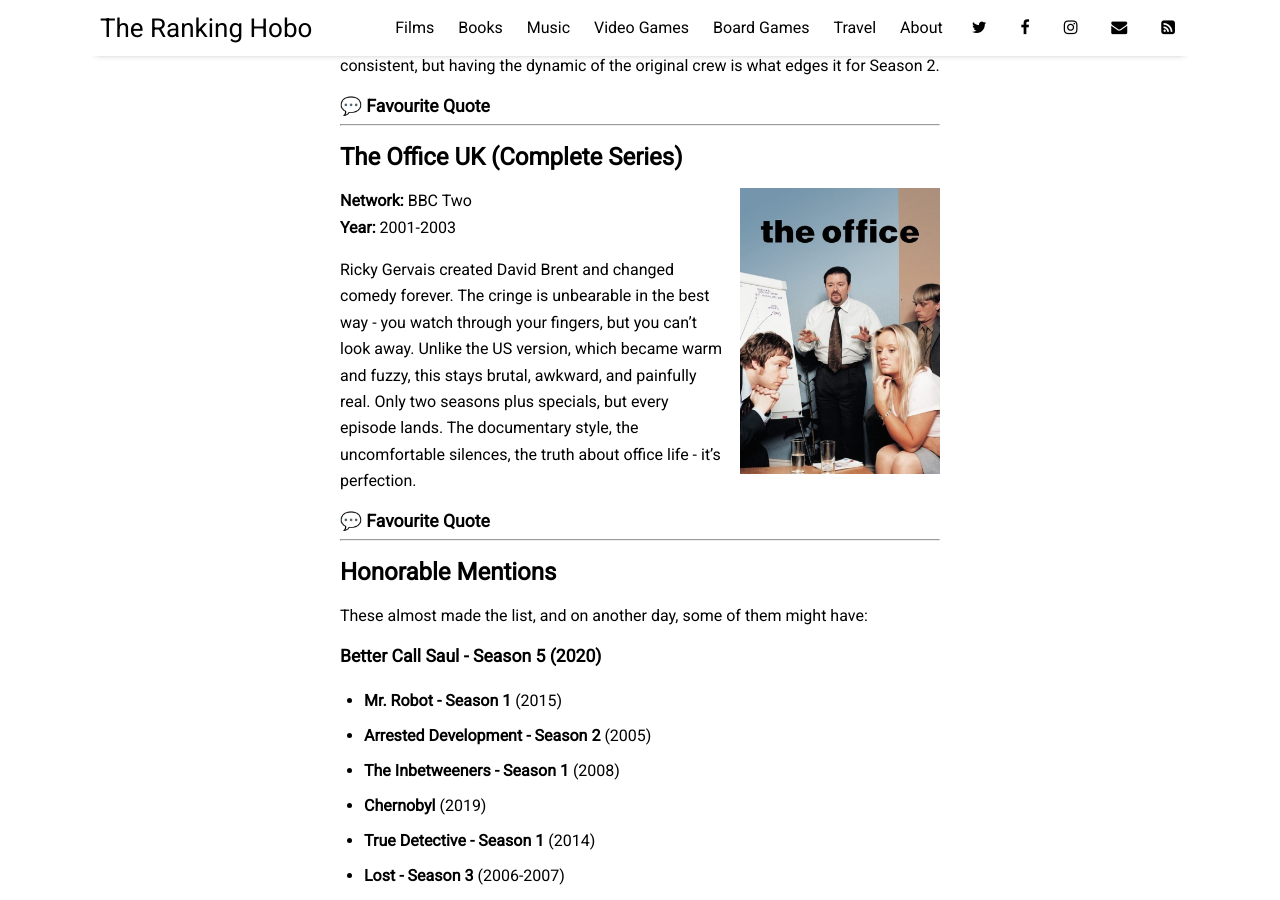
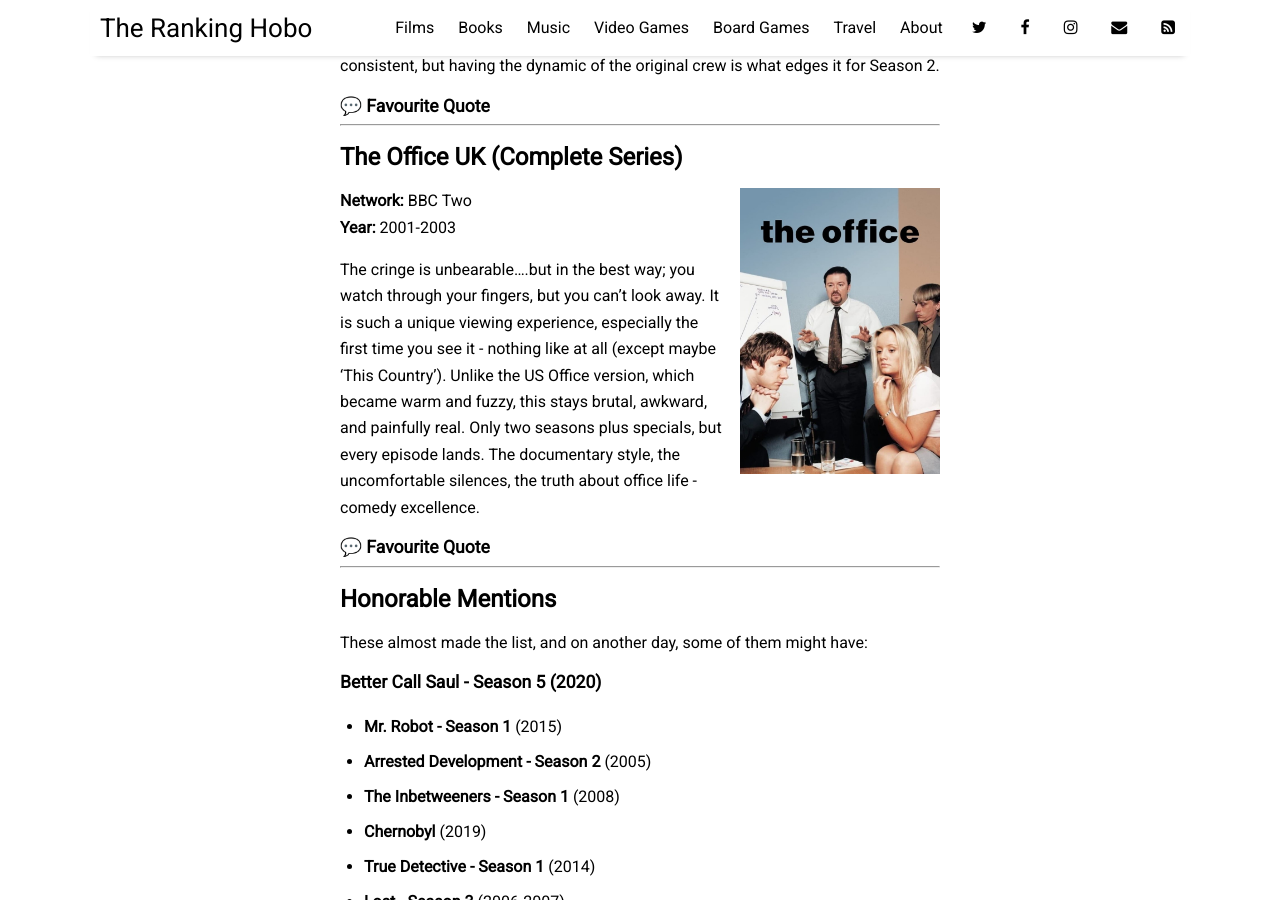
Before and after one commit to TheDrHobo/thedrhobo.github.io, a Jekyll site: the page built from _posts/2025-10-26-top-10-tv-series.md, in a window 1280 px wide and 900 px high, scrolled down 5137 px. Built offline with Jekyll 4.4.1, drawn with Linux system fonts in a browser that asks for light colours; nearby versions of some CDN libraries; comment, search, counter and statistics services are not loaded; some of the changed text lies outside the part shown.

Commit message:
Update and rename 2025-10-28-top-10-tv-series.md to 2025-10-26-top-10-tv-series.md

```diff
--- a/_posts/2025-10-28-top-10-tv-series.md
+++ b/_posts/2025-10-26-top-10-tv-series.md
@@ -196,7 +196,7 @@ Another nostalgia choice. I associate this one with my younger sister – during
 **Network:** BBC Two
 **Year:** 2001-2003
 
-Ricky Gervais created David Brent and changed comedy forever. The cringe is unbearable in the best way - you watch through your fingers, but you can't look away. Unlike the US version, which became warm and fuzzy, this stays brutal, awkward, and painfully real. Only two seasons plus specials, but every episode lands. The documentary style, the uncomfortable silences, the truth about office life - it's perfection.
+The cringe is unbearable....but in the best way; you watch through your fingers, but you can't look away. It is such a unique viewing experience, especially the first time you see it - nothing like at all (except maybe 'This Country'). Unlike the US Office version, which became warm and fuzzy, this stays brutal, awkward, and painfully real. Only two seasons plus specials, but every episode lands. The documentary style, the uncomfortable silences, the truth about office life - comedy excellence.
 
 <details>
 <summary><strong>💬 Favourite Quote</strong></summary>
```
Also changed, not shown: other parts of _posts/2025-10-26-top-10-tv-series.md (+1 -1 lines).
